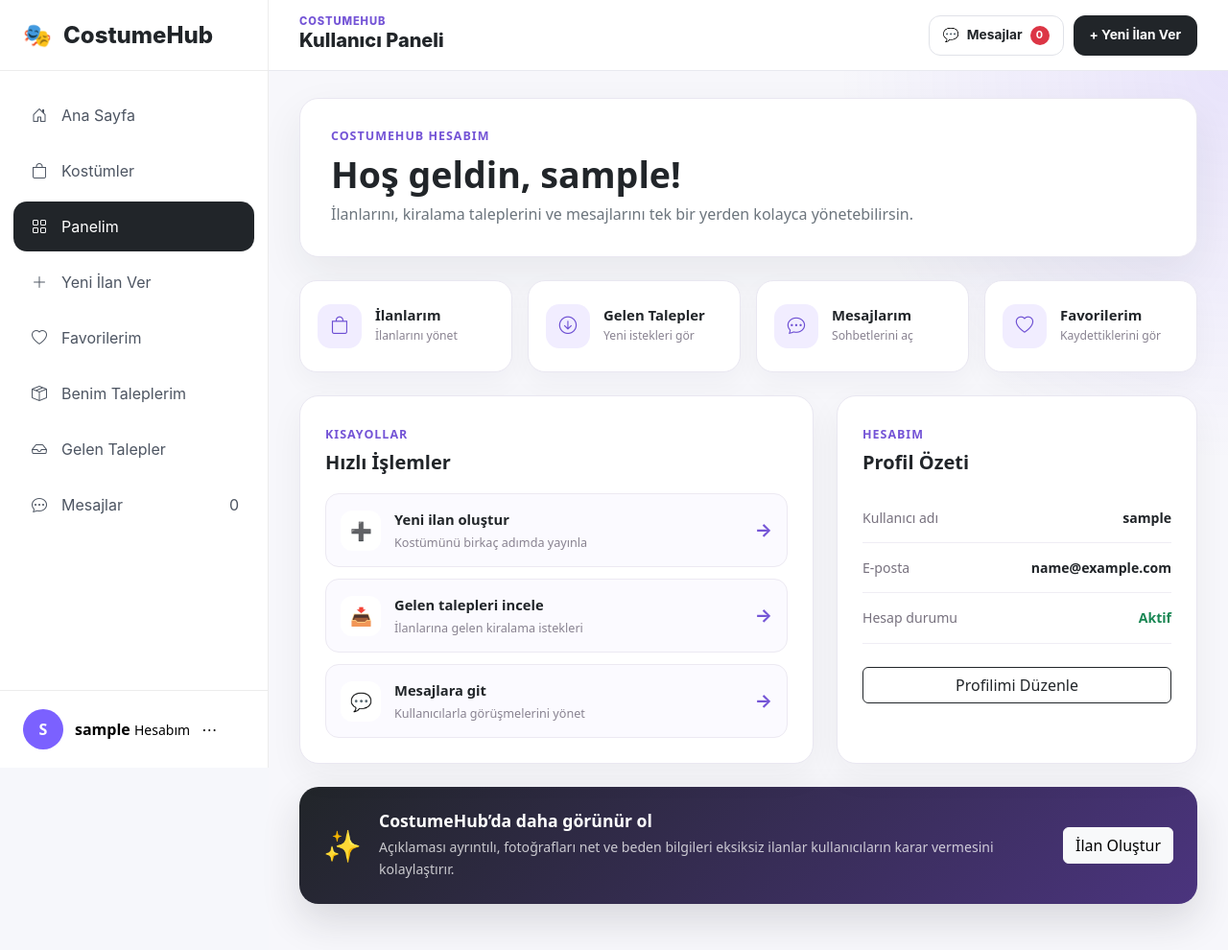
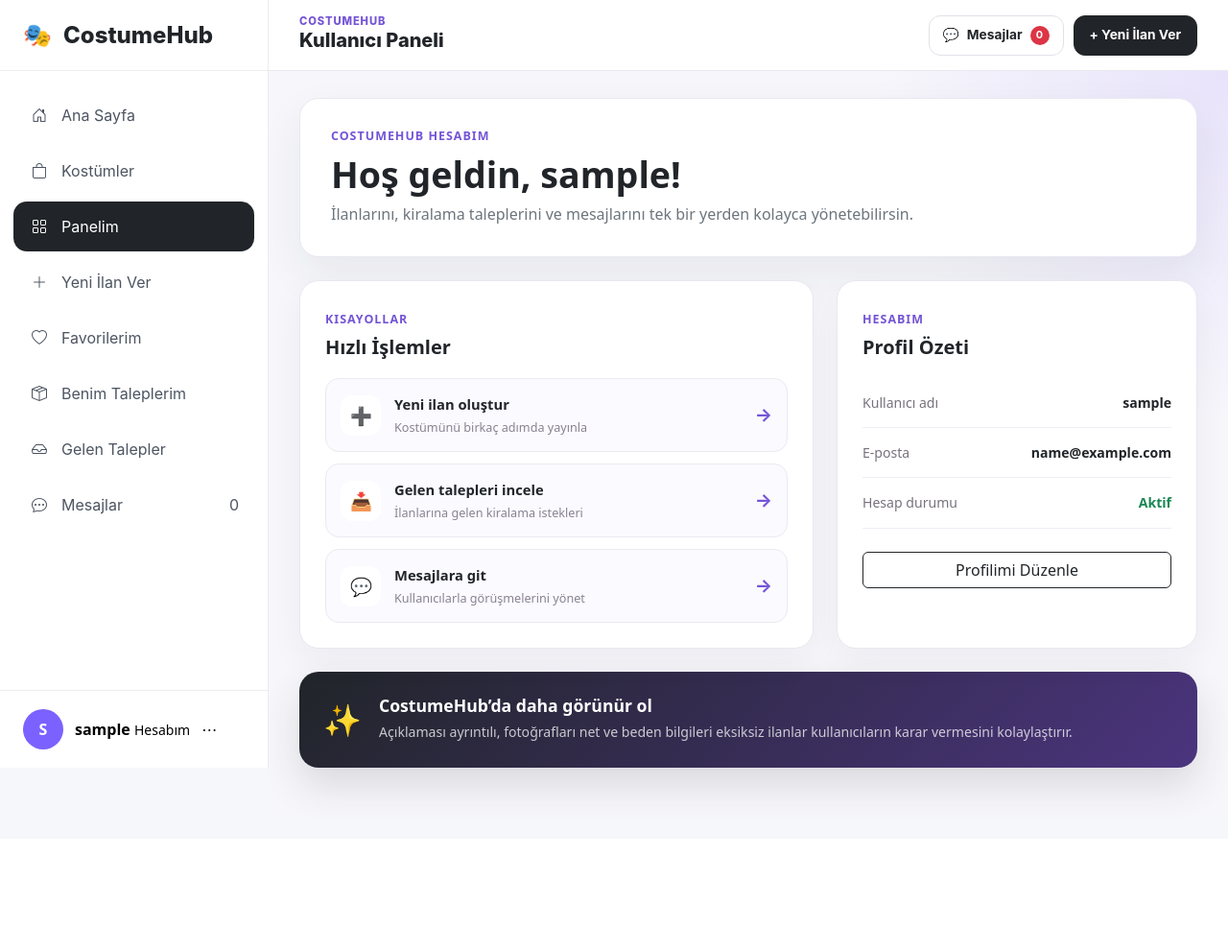
Before and after one commit to ikrabaser/costumehub, a Django app: page /hesap/panel/ in a window 1280 px wide. Shown: the whole page at 96% size. After the commit the page ends 840 px from the top, so only its background shows below. Run offline with Django 5.2, Linux system fonts and the light colour scheme; the visitor is signed in with stand-in values (Sample User, id 1); parts of the project's set-up code (start-up, migrations or seed data) failed here and were passed over.

Commit message:
style: remove duplicate dashboard actions

```diff
--- a/accounts/templates/accounts/panel.html
+++ b/accounts/templates/accounts/panel.html
@@ -34,75 +34,6 @@
 
             <!-- Sağ içerik -->
             <div class="col-12">
-
-                <!-- Özet kartları -->
-                <div class="row g-3 mb-4">
-
-                    <div class="col-6 col-xl-3">
-                        <a
-                            href="{% url 'products:ilan_olustur' %}"
-                            class="dashboard-stat-card"
-                        >
-                            <span class="dashboard-stat-icon">
-    <i class="bi bi-bag"></i>
-</span>
-
-                            <span class="dashboard-stat-content">
-                                <strong>İlanlarım</strong>
-                                <small>İlanlarını yönet</small>
-                            </span>
-                        </a>
-                    </div>
-
-                    <div class="col-6 col-xl-3">
-                        <a
-                            href="{% url 'rentals:gelen_kiralama_talepleri' %}"
-                            class="dashboard-stat-card"
-                        >
-                            <span class="dashboard-stat-icon">
-    <i class="bi bi-arrow-down-circle"></i>
-</span>
-
-                            <span class="dashboard-stat-content">
-                                <strong>Gelen Talepler</strong>
-                                <small>Yeni istekleri gör</small>
-                            </span>
-                        </a>
-                    </div>
-
-                    <div class="col-6 col-xl-3">
-                        <a
-                            href="{% url 'conversations:sohbet_listesi' %}"
-                            class="dashboard-stat-card"
-                        >
-                            <span class="dashboard-stat-icon">
-    <i class="bi bi-chat-dots"></i>
-</span>
-
-                            <span class="dashboard-stat-content">
-                                <strong>Mesajlarım</strong>
-                                <small>Sohbetlerini aç</small>
-                            </span>
-                        </a>
-                    </div>
-
-                    <div class="col-6 col-xl-3">
-                        <a
-                            href="{% url 'favorites:favorilerim' %}"
-                            class="dashboard-stat-card"
-                        >
-                            <span class="dashboard-stat-icon">
-    <i class="bi bi-heart"></i>
-</span>
-
-                            <span class="dashboard-stat-content">
-                                <strong>Favorilerim</strong>
-                                <small>Kaydettiklerini gör</small>
-                            </span>
-                        </a>
-                    </div>
-
-                </div>
 
                 <div class="row g-4">
 
@@ -245,13 +176,6 @@
                         </p>
                     </div>
 
-                    <a
-                        href="{% url 'products:ilan_olustur' %}"
-                        class="btn btn-light"
-                    >
-                        İlan Oluştur
-                    </a>
-
                 </section>
 
             </div>
--- a/static/css/style.css
+++ b/static/css/style.css
@@ -415,7 +415,7 @@ body {
 
 .dashboard-tip-card {
     display: grid;
-    grid-template-columns: auto 1fr auto;
+   grid-template-columns: auto 1fr;
     align-items: center;
     gap: 18px;
     padding: 25px;
```
